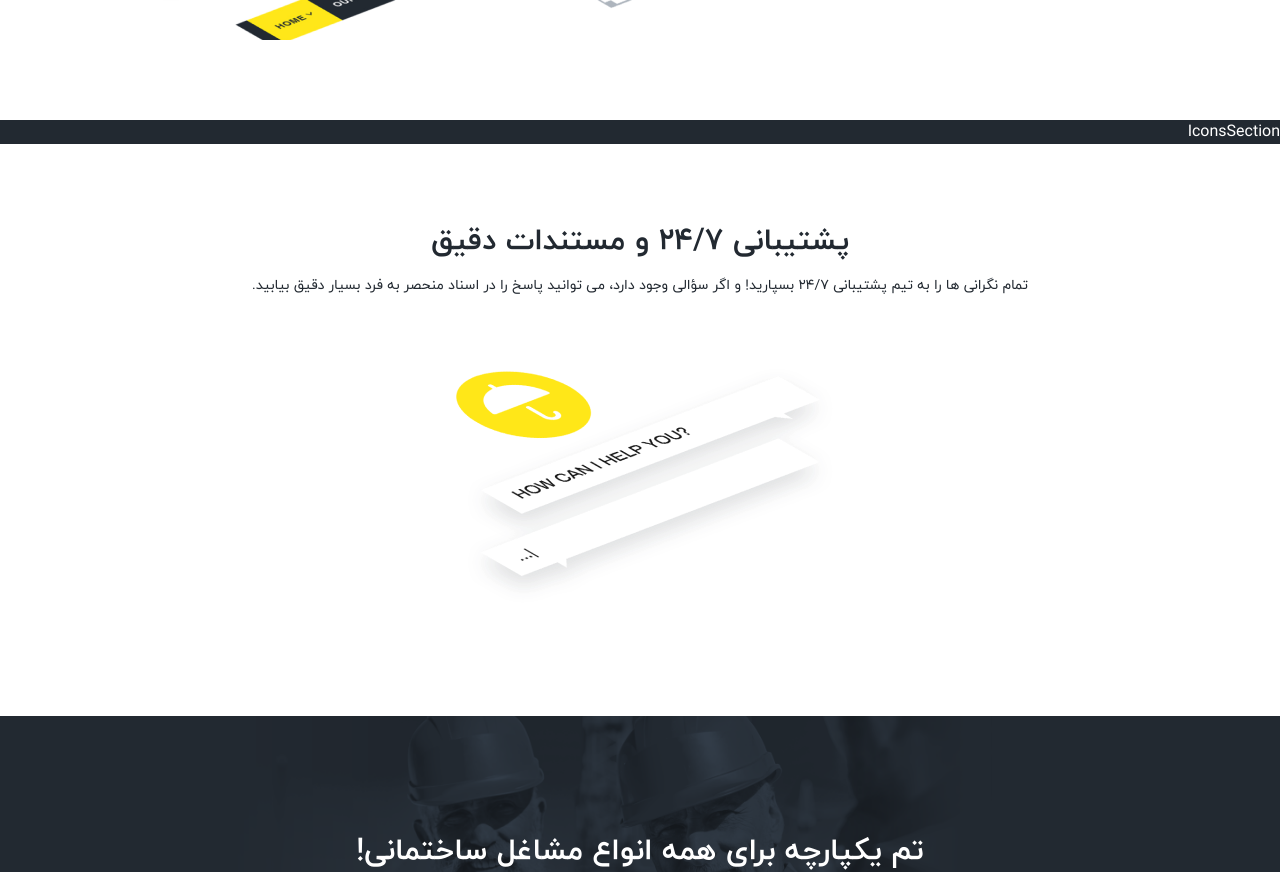
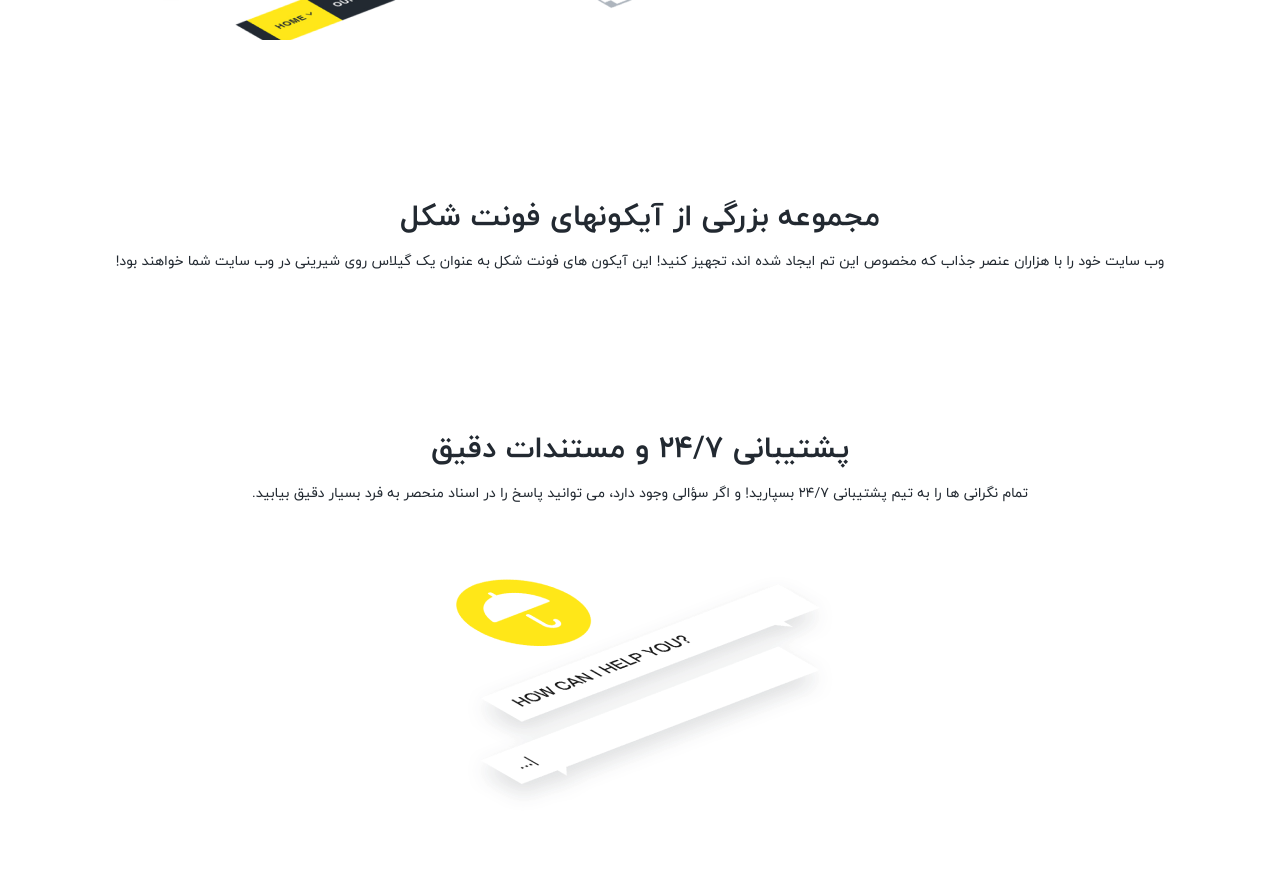
Before and after one commit to mahyarErshad/buildwall, a React (Vite) app: page / in a window 1280 px wide. Shown: the part 9980-10852 px from the top of the page. Built offline with nearby package versions, Linux system fonts and the light colour scheme.

Commit message:
Added title and description

```diff
--- a/src/Components/Body/IconsSection/IconsSection.jsx
+++ b/src/Components/Body/IconsSection/IconsSection.jsx
@@ -1,9 +1,12 @@
-import React from 'react'
+import React from "react";
 
 function IconsSection() {
   return (
-    <div>IconsSection</div>
-  )
+    <section className="py-20 flex-center flex-col w-full bg-white px-4 gap-4">
+      <h2 className="text-center text-3xl font-bold text-secondary">مجموعه بزرگی از آیکونهای فونت شکل</h2>
+      <p className="text-sm text-center text-secondary"> وب سایت خود را با هزاران عنصر جذاب که مخصوص این تم ایجاد شده اند، تجهیز کنید! این آیکون های فونت شکل به عنوان یک گیلاس روی شیرینی در وب سایت شما خواهند بود! </p>
+    </section>
+  );
 }
 
-export default IconsSection
+export default IconsSection;
```
